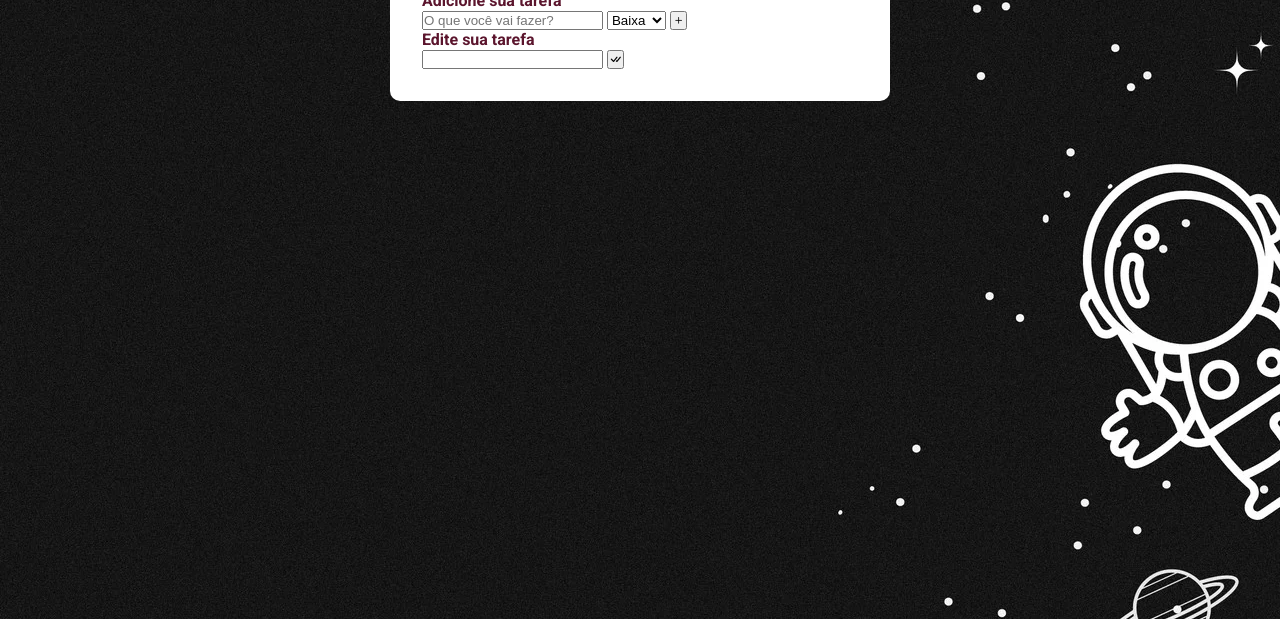
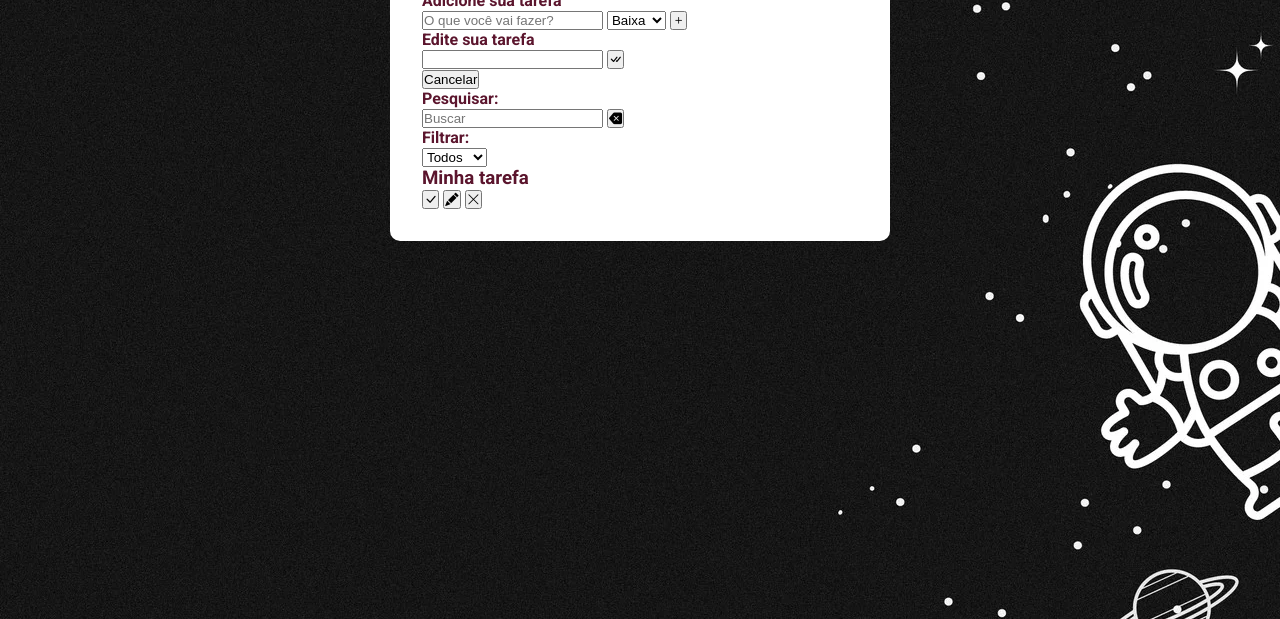
Before and after one commit to Rari0519/Todo-List, a plain HTML site: page todo_list.html in a window 1280 px wide. Shown: the part 181-800 px from the top of the page. Drawn offline with nearby package versions, Linux system fonts and the light colour scheme.

Commit message:
toolbar, to do list
Finalizada estrutura base,  implementado barra de ferramentas e lista de tarefas

```diff
--- a/sass/_reset.sass
+++ b/sass/_reset.sass
@@ -8,9 +8,9 @@
     margin: 0
     padding: 0
     box-sizing: border-box
-    // list-style: none
-    // text-decoration: none
-    // outline: none
+    list-style: none
+    text-decoration: none
+    outline: none
 
 body
     font-family: 'Roboto', sans-serif
--- a/todo_list.html
+++ b/todo_list.html
@@ -13,18 +13,18 @@
 </head>
 <body>
     <div class="container">
-        <head>
+        <head> <!-- Cabeçalho -->
             <h1>Todo List</h1>
         </head>
+        <!-- -------------------------------------------------------------------- -->
         <!-- Formulário para adicionar tarefas -->
         <form id="todo-form">
-
             <p>Adicione sua tarefa</p>
             <div class="todo-form-field">
                 <!-- Entrada das tarefas -->
-                <input type="text" id="todo-form-input" placeholder="O que você vai fazer?">
+                <input type="text" id="form-input" placeholder="O que você vai fazer?">
                 <!-- Lista de prioridade -->
-                <select id="todo-form-priority">
+                <select id="form-priority">
                     <option value="low">Baixa</option>
                     <option value="avarege">Média</option>
                     <option value="high">Alta</option>
@@ -34,7 +34,7 @@
                 </button>
             </div>
         </form>
-
+        <!-- -------------------------------------------------------------------- -->
         <!-- Formulário para editar tarefas -->
         <form id="todo-edit">
             <p>Edite sua tarefa</p>
@@ -44,7 +44,50 @@
                     <i class="bi bi-check-all"></i>
                 </button>
             </div>
+            <button id="todo-edit-cancel">Cancelar</button>
         </form>
+        <!-- -------------------------------------------------------------------- -->
+        <!-- Barra de ferramentas -->
+         <div id="todo-toolbar">
+            <!-- Campo de pesquisa -->
+            <div id="search">
+                <p>Pesquisar:</p>
+                <form>
+                    <input type="text" id="search-input" placeholder="Buscar">
+                    <button id="clear-field">
+                        <i class="bi bi-backspace-fill"></i>
+                    </button>
+                </form>
+            </div>
+            <div id="filter">
+                <p>Filtrar:</p>
+                <select id="filter-select">
+                    <option value="all">Todos</option>
+                    <option value="done">Feitos</option>
+                    <option value="todo">A fazer</option>
+                </select>
+            </div>
+        </div>
+        <!-- -------------------------------------------------------------------- -->
+         <!-- Lista de tarefas -->
+        <div id="todo-list">
+            <div class="list">
+                <h3>Minha tarefa</h3>
+
+                <button class="completed-todo">
+                    <i class="bi bi-check-lg"></i>
+                </button>
+                <button class="edit-todo">
+                    <i class="bi bi-pencil-fill"></i>
+                </button>
+                <button class="delete-todo">
+                    <i class="bi bi-x-lg"></i>
+                </button>
+            </div>
+        </div>
+
+
+
 
 
     </div> <!-- End div container -->
```
Also changed, not shown: sass/style.css, 1 other file.
